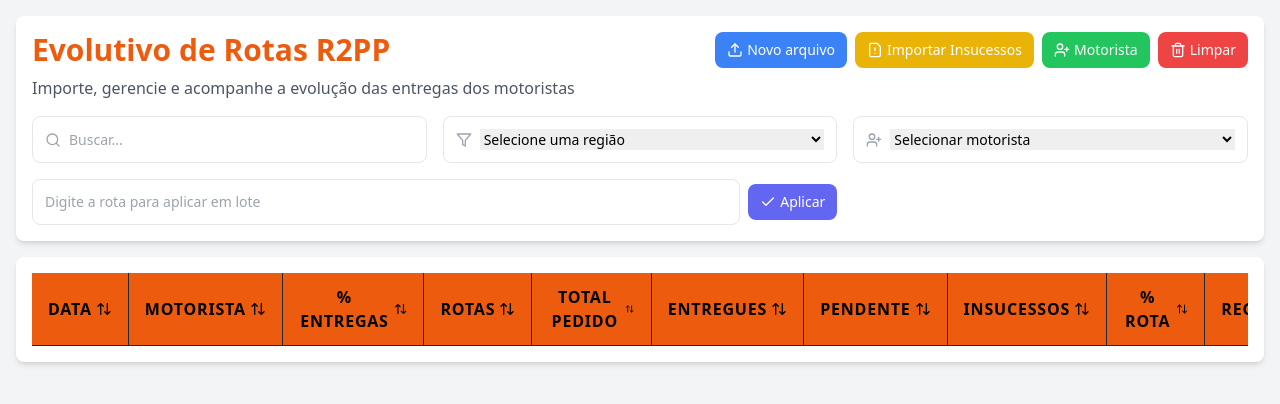
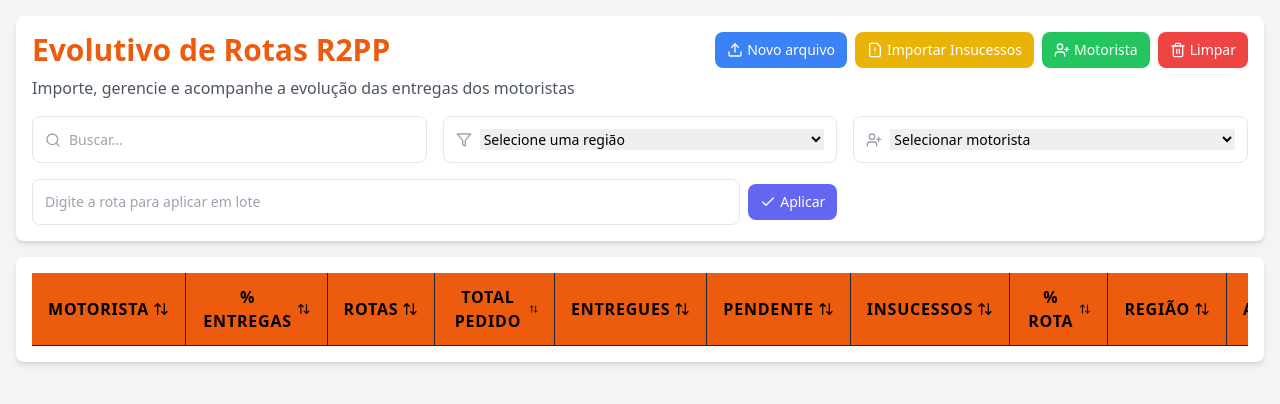
Before and after one commit to AdsonNeres/Evolucao2.0, a React (Vite) app: page / in a window 1280 px wide. Shown: the top 404 px of the page. Built offline with nearby package versions, Linux system fonts and the light colour scheme.

Commit message:
Remover data

```diff
--- a/src/App.tsx
+++ b/src/App.tsx
@@ -996,7 +996,6 @@ function App() {
               <thead className="bg-[#ed5c0e] text-black">
                 <tr>
                   {[
-                    { key: 'data', label: 'Data' },
                     { key: 'motorista', label: 'Motorista' },
                     { key: 'percentualEntregas', label: '% Entregas' },
                     { key: 'rotas', label: 'Rotas' },
@@ -1028,11 +1027,6 @@ function App() {
               <tbody className="bg-white divide-y divide-gray-600 ">
                 {filteredData.map((item) => (
                   <tr key={item.id} className="font-bold">
-                    <td className="px-4 py-3 whitespace-nowrap text-center border-r border-gray-800" >
-                      <span className={item.data === 'Não Iniciada' ? 'text-red-500 font-semibold' : ''}>
-                        {item.data}
-                      </span>
-                    </td>
                     <td className="px-4 py-3 whitespace-nowrap text-center border-r border-gray-800 ">{item.motorista}</td>
                     <td className={`${getPercentageStyle(item.percentualEntregas, 'entregas')} text-center my-2 border-r border-gray-800`}>
                       {item.percentualEntregas.toFixed(2)}%
```
